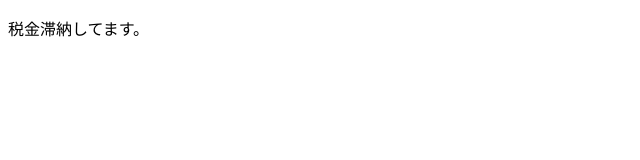
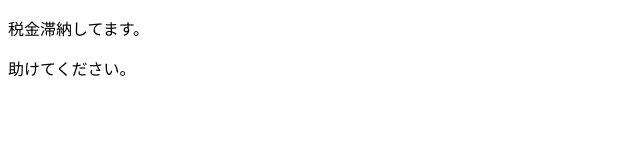
Before and after one commit to mon-ina/testooo, a plain HTML site: page index.html in a window 1280 px wide. Shown: the whole page, without its empty margins (0-640 px from the left). Drawn offline with Linux system fonts and the light colour scheme.

Commit message:
たすけて

```diff
--- a/index.html
+++ b/index.html
@@ -7,5 +7,6 @@
 </head>
 <body>
     <p>税金滞納してます。</p>
+    <p>助けてください。</p>
 </body>
 </html>
```
